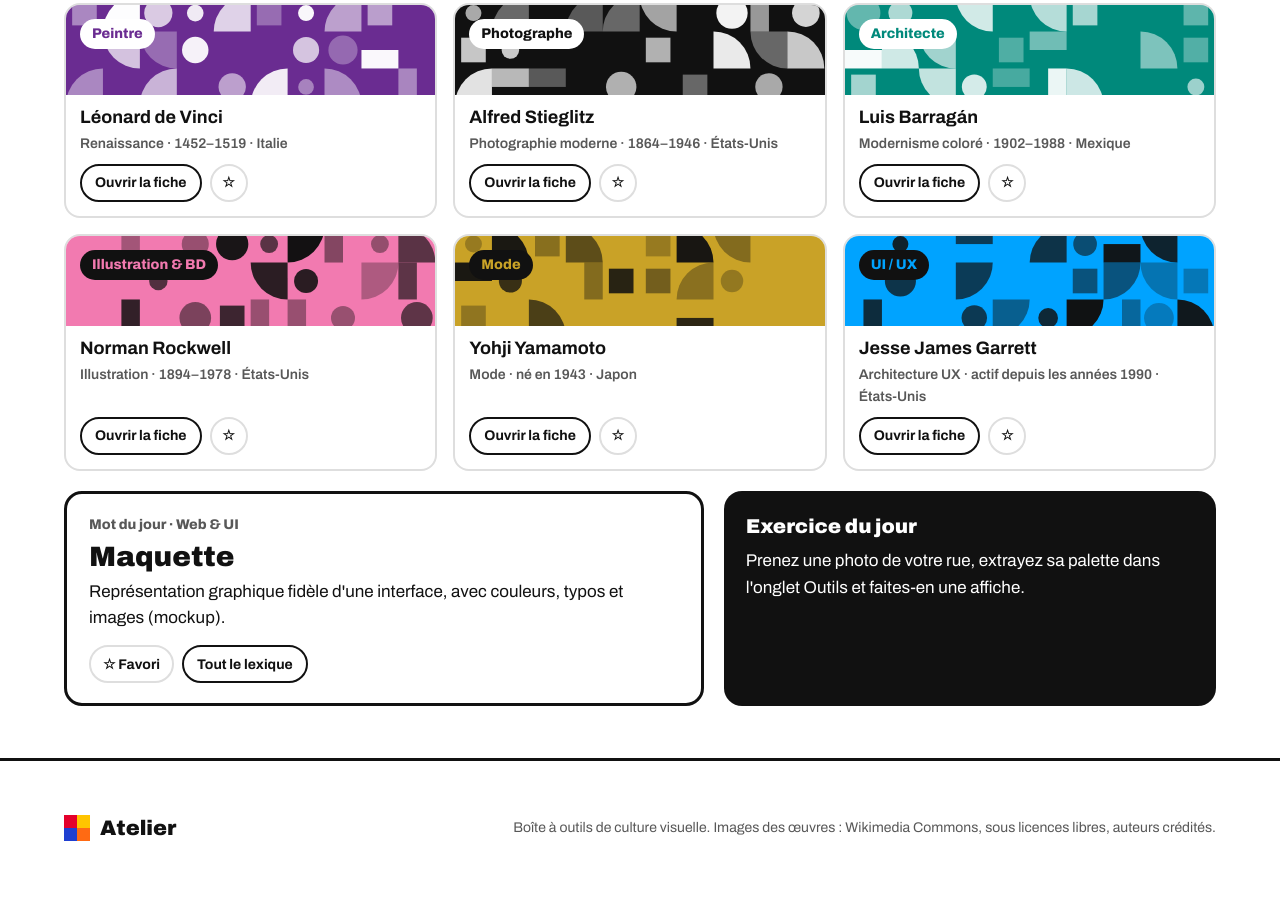
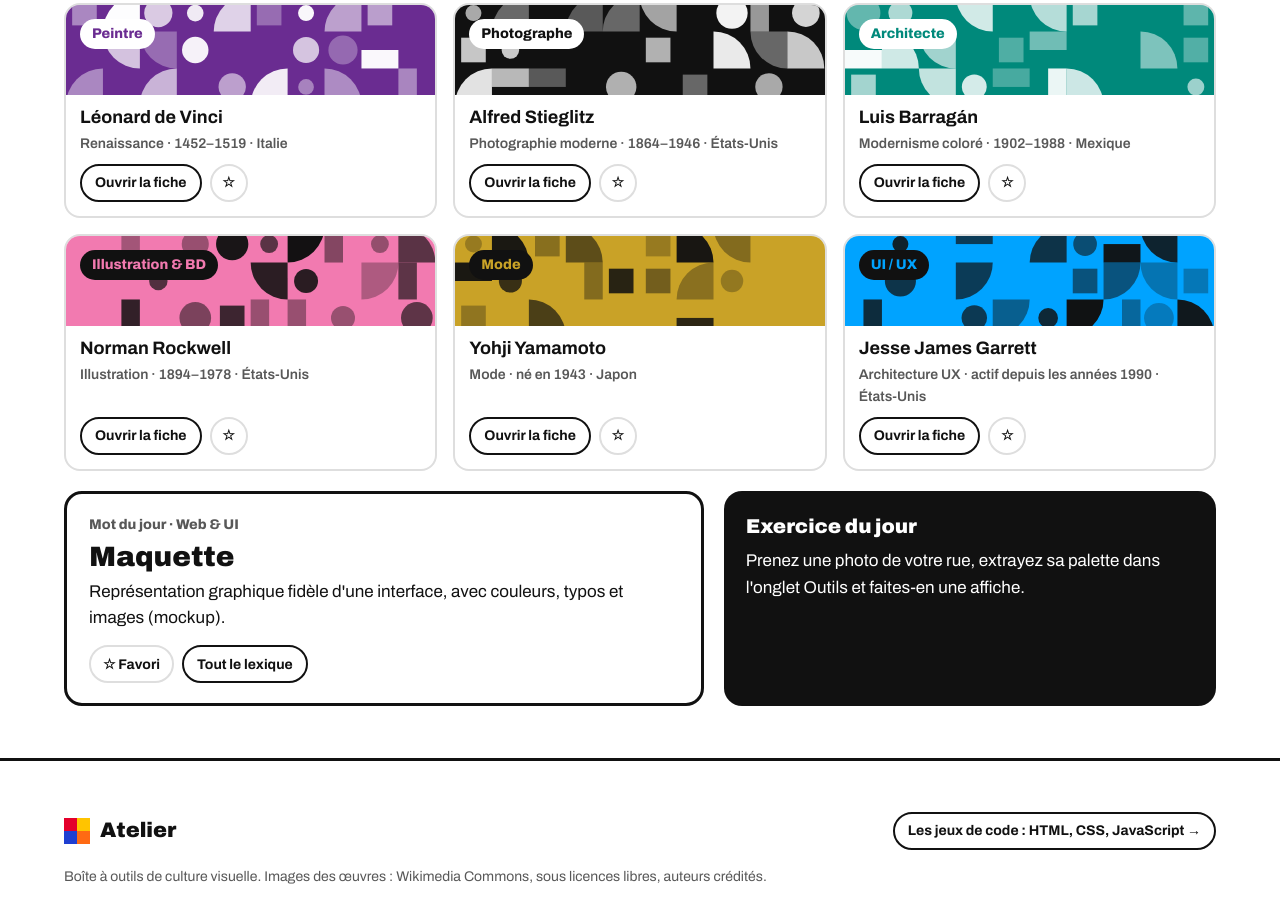
Before and after one commit to Diurndesign/atelier, a plain HTML site: page index.html in a window 1280 px wide. Shown: the part 1759-2682 px from the top of the page. Before the commit the page ends 2654 px from the top, so only its background shows below. Drawn offline with Linux system fonts and the light colour scheme; no server answers.

Commit message:
Pied de page : lien vers les jeux de code
Co-Authored-By: Claude Opus 5.5 <noreply@anthropic.com>
Claude-Session: https://claude.ai/code/session_01QhyTVM37d3BUMqSwCGg8mc

```diff
--- a/index.html
+++ b/index.html
@@ -464,6 +464,7 @@
 
 <footer class="band"><div class="wrap" style="display:flex;flex-wrap:wrap;justify-content:space-between;gap:16px;align-items:center">
   <a class="brand" href="#aujourdhui"><i><b></b><b></b><b></b><b></b></i>Atelier</a>
+  <a class="btn sm" href="#code">Les jeux de code : HTML, CSS, JavaScript →</a>
   <p class="small" style="margin:0">Boîte à outils de culture visuelle. Images des œuvres : Wikimedia Commons, sous licences libres, auteurs crédités.</p>
 </div></footer>
 
```
